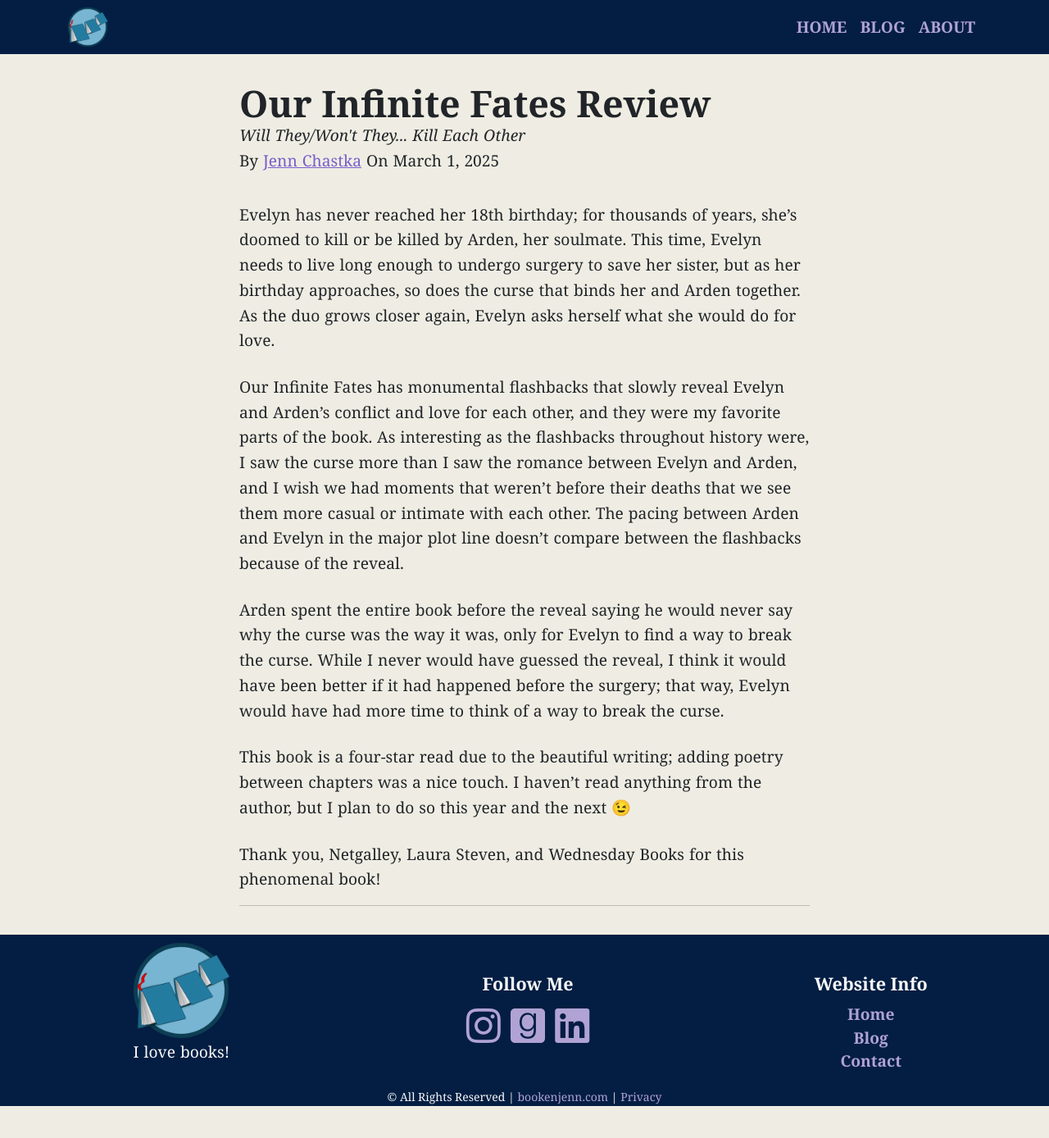
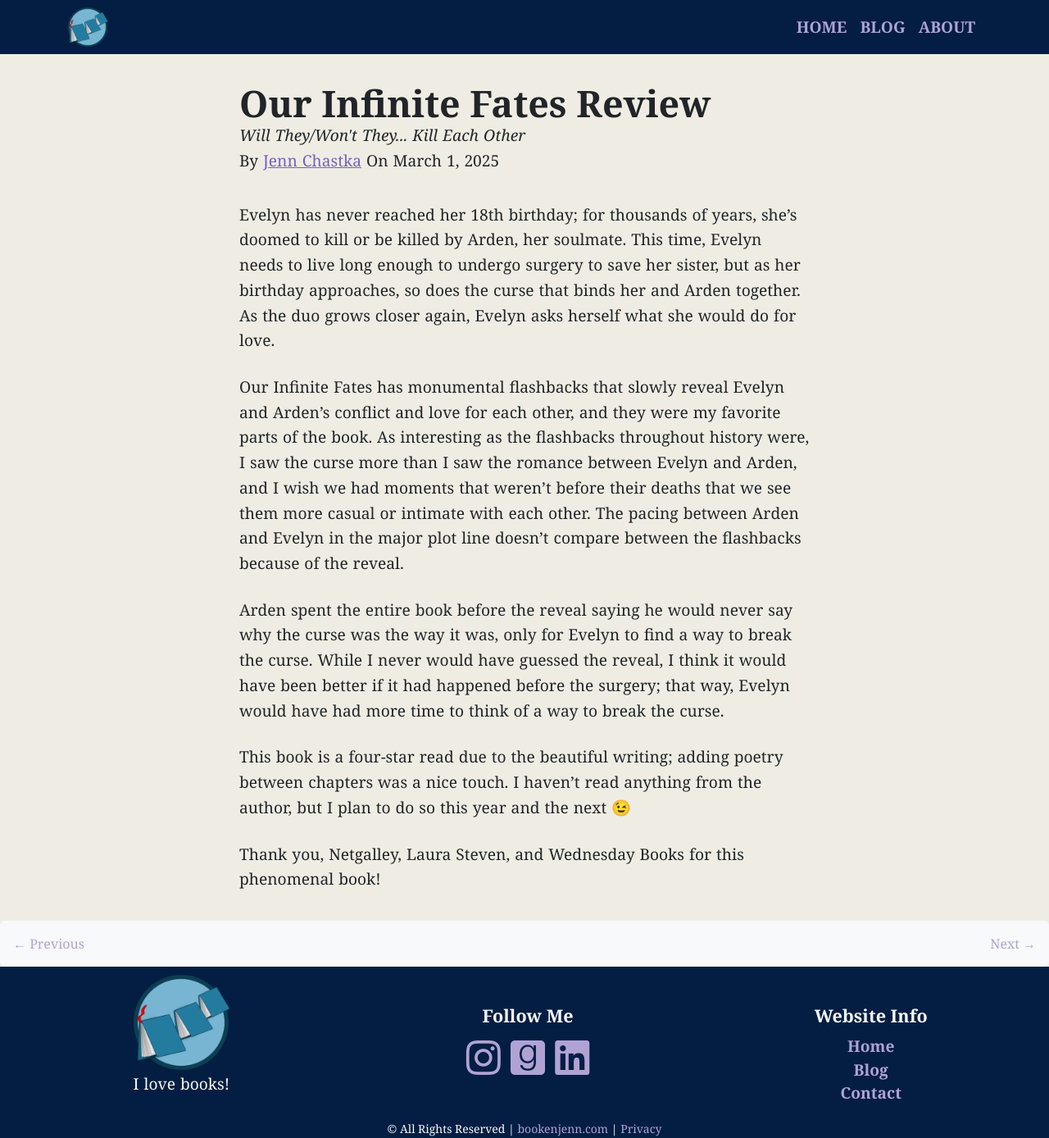
Before and after one commit to CGitHubJ/CGitHubJ.github.io, a Jekyll site: the page built from _posts/2025-03-01-our-infinite-fates-review.md, in a window 1280 px wide. Shown: the whole page at 82% size. Built offline with Jekyll 4.4.1, drawn with Linux system fonts in a browser that asks for light colours; nearby versions of some CDN libraries; before the commit the page ends 1349 px from its top, so only the background shows below that.

Commit message:
Adding next and previous links to posts

```diff
--- a/_layouts/post.html
+++ b/_layouts/post.html
@@ -7,5 +7,17 @@ layout: primary
         {% include content-header.html %}
         {{ content }}
     </article>
-    <hr>
 </div>
+<nav class="post-nav d-flex justify-content-between flex-wrap align-items-center bg-light p-3 rounded">
+    {% if page.previous %}
+    <a class="prev-link" href="{{ page.previous.url }}">&larr; Previous</a>
+    {% endif %}
+
+    {% if page.og_social_url %}
+    <a class="og-social-link" href="{{ page.og_social_url }}">GoTo OG Post!</a>
+    {% endif %}
+
+    {% if page.next %}
+    <a class="next-link" href="{{ page.next.url }}">Next &rarr;</a>
+    {% endif %}
+</nav>
```
